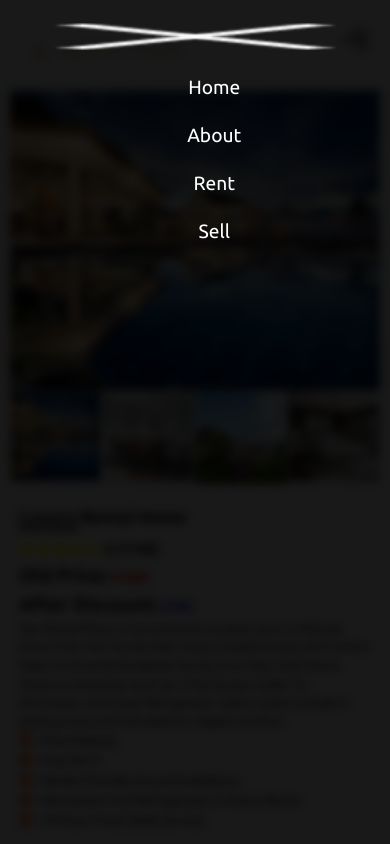
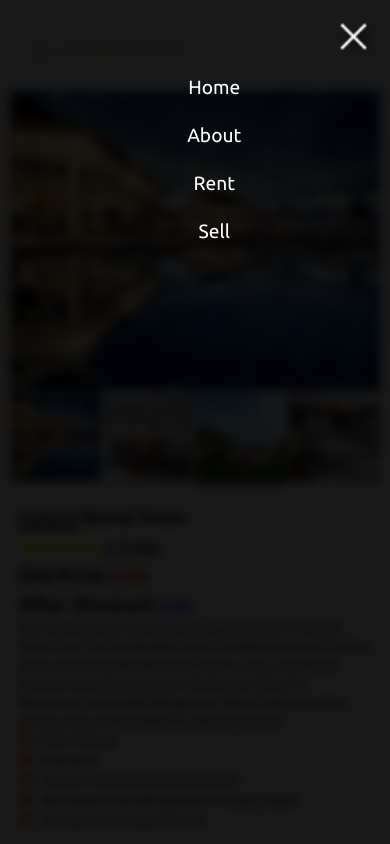
Before and after one commit to jenjendev/realestate, a plain HTML site: page show-room.html in a window 390 px wide. Both pictures are taken after a click on the element 355 px from the left and 40 px from the top of the page. Shown: the top 844 px of the page. Drawn offline with nearby package versions, Linux system fonts and the light colour scheme.

Commit message:
Update show-room.css

```diff
--- a/css/show-room.css
+++ b/css/show-room.css
@@ -218,3 +218,10 @@ ul li {
         margin: 0.3rem;
     }
 }
+@media (max-width: 780px) {
+    header .left-head nav .close img {
+        float: right;
+        height: 35px;
+        width: auto;
+    }
+}
```
